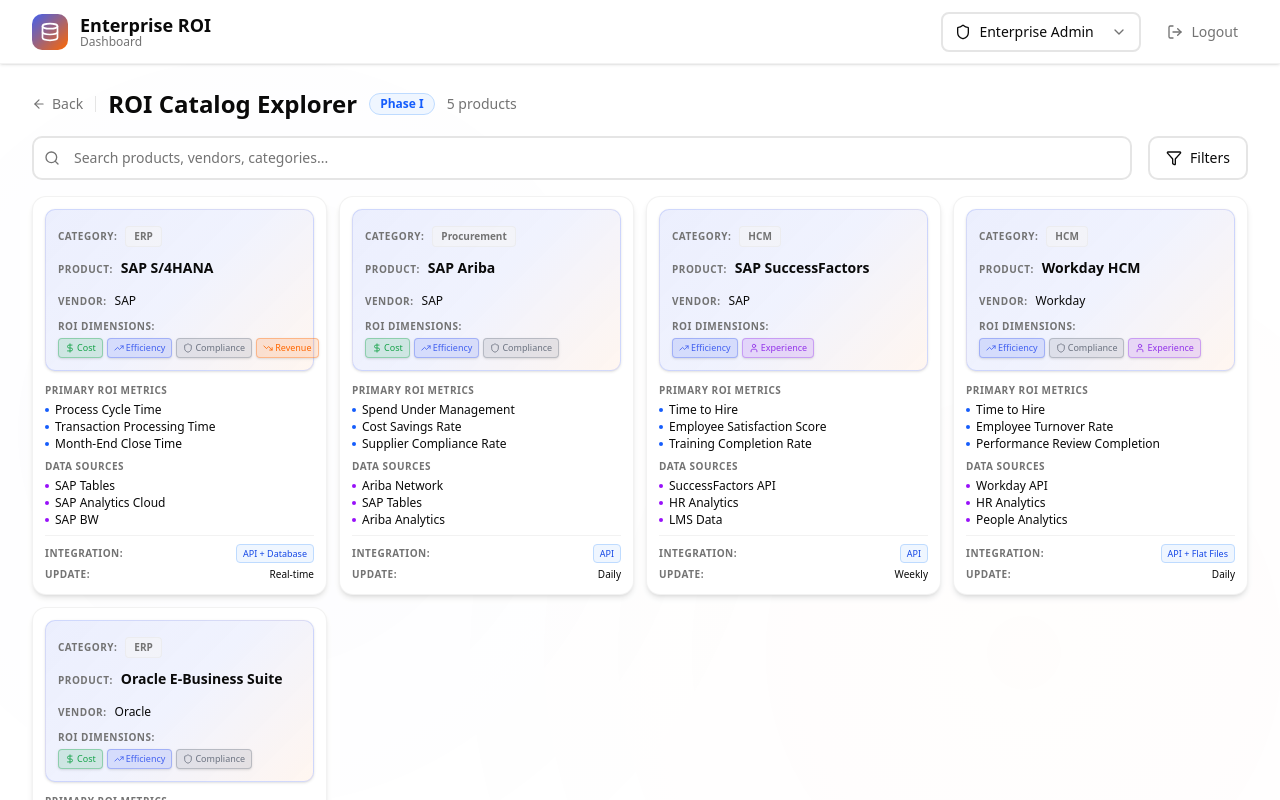
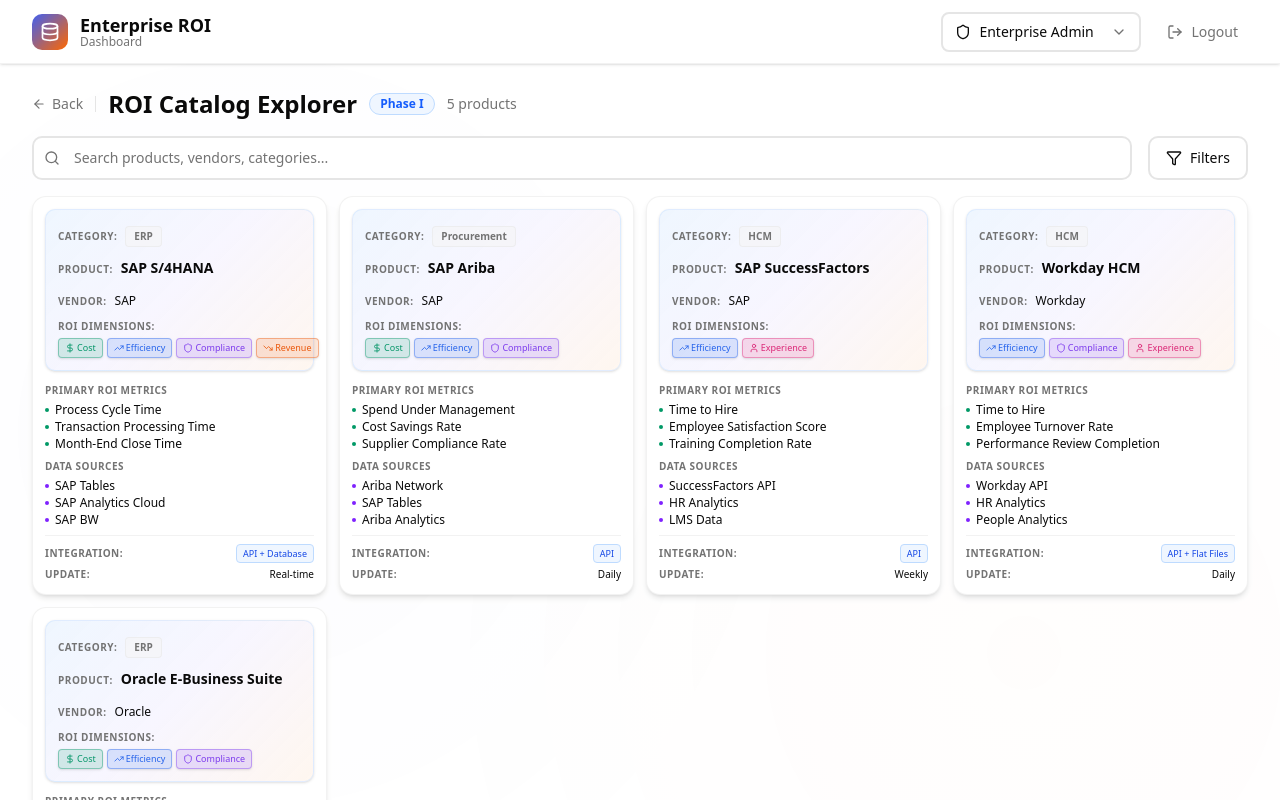
Before and after one commit to rajvimannlowe/SAP-ROI, a React (Vite) app: page /phase-i/catalog in a window 1280 px wide. Built offline with nearby package versions, Linux system fonts and the light colour scheme; sample sign-in values are in the browser's storage.

Commit message:
catalog card is updated

```diff
--- a/src/components/roi/CatalogCard.tsx
+++ b/src/components/roi/CatalogCard.tsx
@@ -16,13 +16,13 @@ export function CatalogCard({ item }: CatalogCardProps) {
   return (
     <div className="group relative overflow-hidden rounded-xl border border-border/50 bg-card shadow-md hover:shadow-xl hover:border-border/70 transition-all duration-300">
       <div className="p-3">
-        {/* Inner Card with Brand Colors Light Shades - Fresh Look */}
+        {/* Inner Card with Fresh Vibrant Background */}
         <div
           className="rounded-lg p-3 mb-3 shadow-sm border"
           style={{
             background:
-              "linear-gradient(135deg, rgba(65, 96, 240, 0.10) 0%, rgba(65, 96, 240, 0.08) 50%, rgba(255, 103, 0, 0.06) 100%)",
-            borderColor: "rgba(65, 96, 240, 0.18)",
+              "linear-gradient(135deg, rgba(147, 197, 253, 0.15) 0%, rgba(196, 181, 253, 0.12) 50%, rgba(251, 146, 60, 0.08) 100%)",
+            borderColor: "rgba(191, 219, 254, 0.4)",
           }}
         >
           {/* Category with Label */}
@@ -55,7 +55,7 @@ export function CatalogCard({ item }: CatalogCardProps) {
             </span>
           </div>
 
-          {/* ROI Dimensions - Colorful Badges in One Line (Smaller Size) */}
+          {/* ROI Dimensions - Fresh Colorful Badges in One Line */}
           <div>
             <span className="text-[10px] font-semibold text-muted-foreground uppercase tracking-wider block mb-1">
               ROI Dimensions:{" "}
@@ -63,7 +63,18 @@ export function CatalogCard({ item }: CatalogCardProps) {
             <div className="flex gap-1 items-center flex-nowrap">
               {item.roiDimensions.map((dim, idx) => {
                 const Icon = dim.icon;
-                const color = dim.color || "#4160F0";
+                // Fresh, vibrant colors for ROI dimensions
+                const getDimensionColor = (label: string): string => {
+                  const colorMap: Record<string, string> = {
+                    Cost: "#059669", // Fresh emerald green
+                    Efficiency: "#2563EB", // Bright sky blue
+                    Compliance: "#7C3AED", // Vibrant violet
+                    Revenue: "#EA580C", // Warm orange
+                    Experience: "#DB2777", // Fresh pink
+                  };
+                  return colorMap[label] || "#6366F1"; // Indigo fallback
+                };
+                const color = getDimensionColor(dim.label);
                 return (
                   <div
                     key={idx}
@@ -71,7 +82,7 @@ export function CatalogCard({ item }: CatalogCardProps) {
                     style={{
                       color: color,
                       backgroundColor: hexToRgba(color, 0.15),
-                      borderColor: hexToRgba(color, 0.35),
+                      borderColor: hexToRgba(color, 0.4),
                     }}
                   >
                     <Icon className="h-2.5 w-2.5" />
@@ -98,7 +109,7 @@ export function CatalogCard({ item }: CatalogCardProps) {
                   key={idx}
                   className="flex items-start text-xs text-foreground"
                 >
-                  <span className="w-1 h-1 rounded-full bg-blue-600 mt-1.5 mr-1.5 shrink-0" />
+                  <span className="w-1 h-1 rounded-full bg-emerald-600 mt-1.5 mr-1.5 shrink-0" />
                   <span className="leading-tight">{metric}</span>
                 </li>
               ))}
@@ -116,7 +127,7 @@ export function CatalogCard({ item }: CatalogCardProps) {
                   key={idx}
                   className="flex items-start text-xs text-foreground"
                 >
-                  <span className="w-1 h-1 rounded-full bg-purple-600 mt-1.5 mr-1.5 shrink-0" />
+                  <span className="w-1 h-1 rounded-full bg-violet-600 mt-1.5 mr-1.5 shrink-0" />
                   <span className="leading-tight">{source}</span>
                 </li>
               ))}
```
